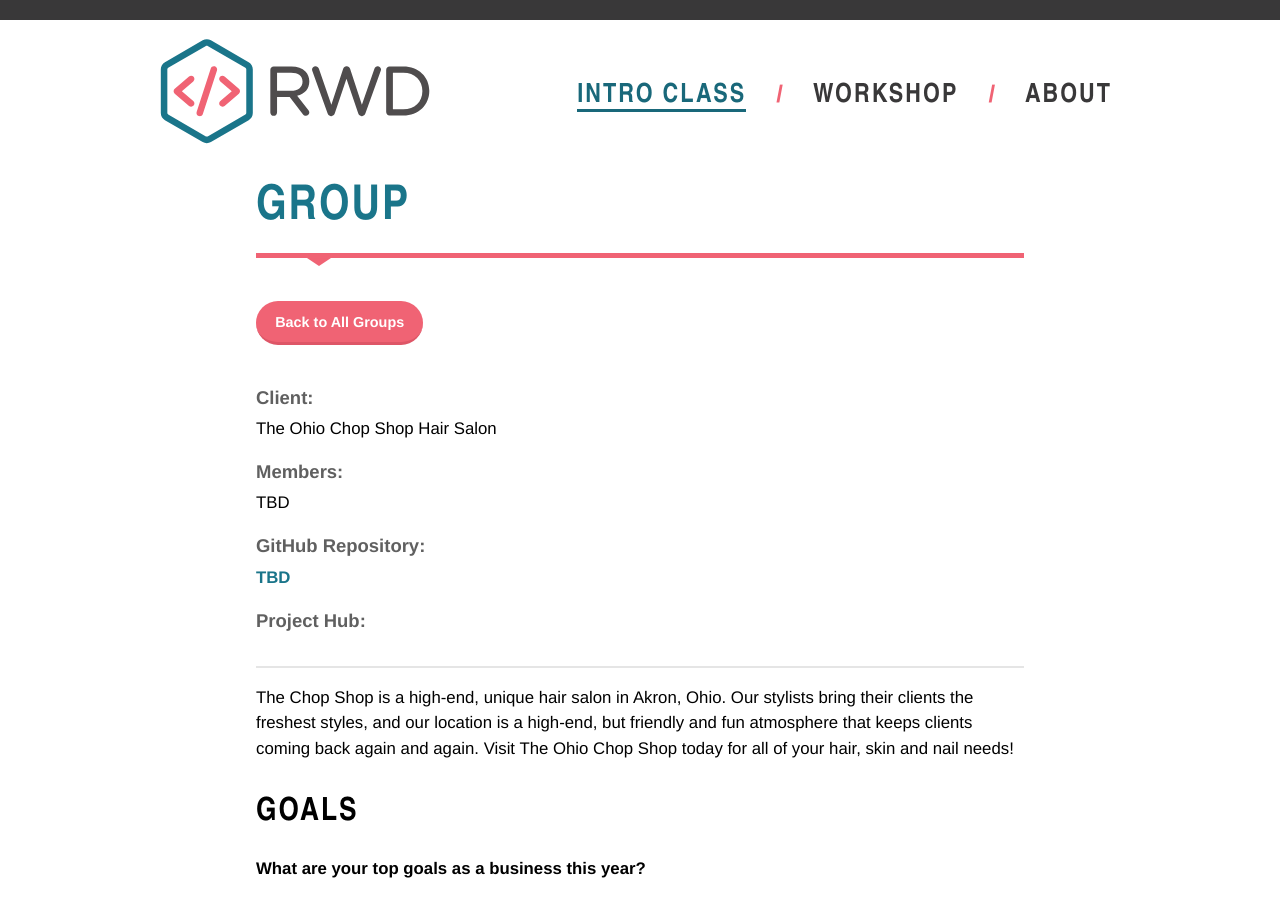
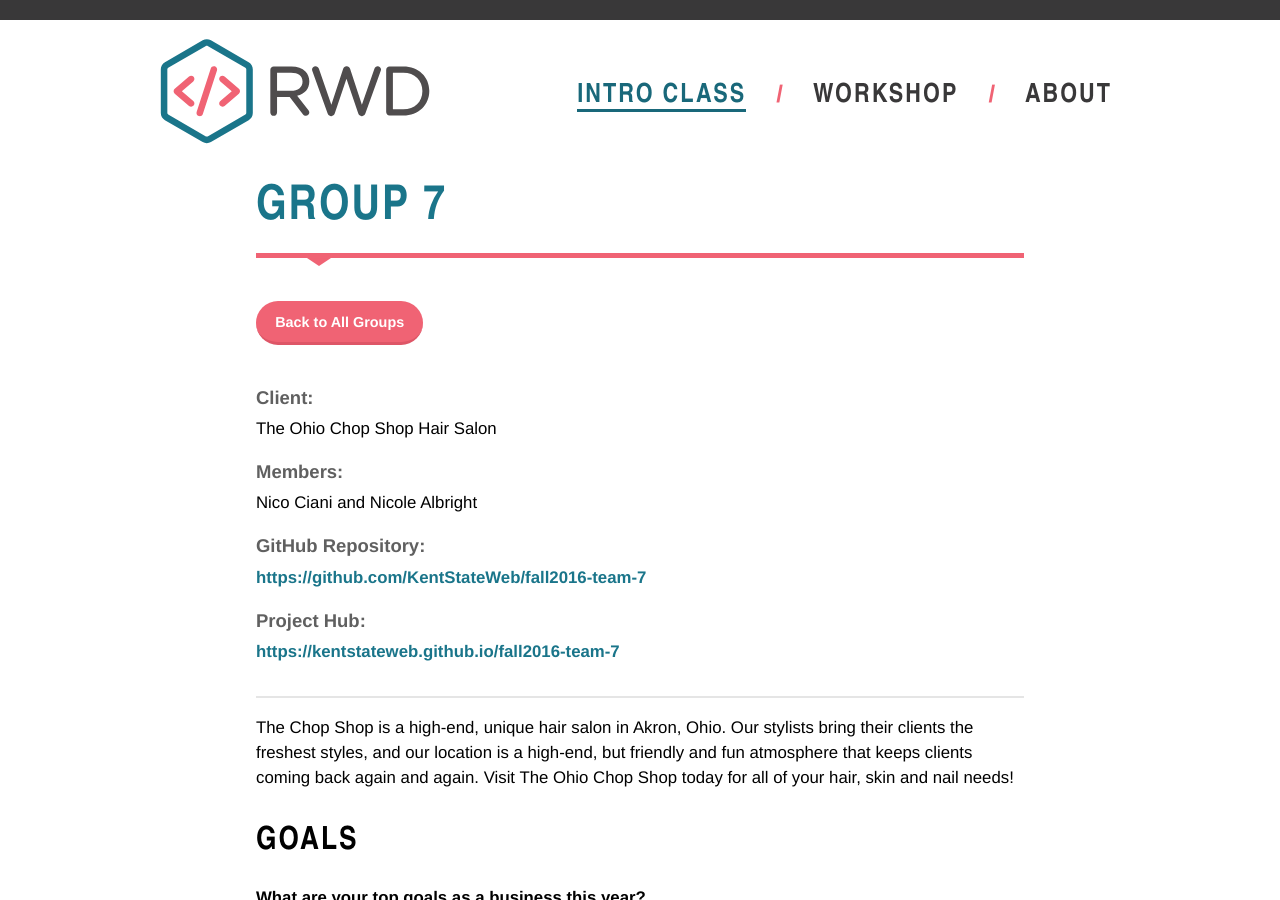
Before and after one commit to KentStateWeb/rwd, a Jekyll site: the page built from _groups/group7.md, in a window 1280 px wide and 900 px high. Built offline with Jekyll 4.4.1, drawn with Linux system fonts in a browser that asks for light colours.

Commit message:
Add group 7
Signed-off-by: Christopher Hallahan <challahan@gmail.com>

```diff
--- a/_groups/group#.md
+++ b/_groups/group7.md
@@ -1,13 +1,14 @@
 ---
-title: "Group"
+title: "Group 7"
 client: "The Ohio Chop Shop Hair Salon"
-members: "TBD"
+members: "Nico Ciani and Nicole Albright"
 layout: group
-link: TBD
+link: https://github.com/KentStateWeb/fall2016-team-7
+livelink: https://kentstateweb.github.io/fall2016-team-7
 description: "The Chop Shop is a high-end, unique hair salon in Akron, Ohio.  Our stylists bring their clients the freshest styles, and our location is a high-end, but friendly and fun atmosphere that keeps clients coming back again and again.  Visit The Ohio Chop Shop today for all of your hair, skin and nail needs!"
 semester: fall-2016
 date: 2016-7-11 12:00:00
-number: 99
+number: 7
 ---
 
 ## Goals
```
Also changed, not shown: class/groups/index.md (+0 -7 lines), 3 other files.
